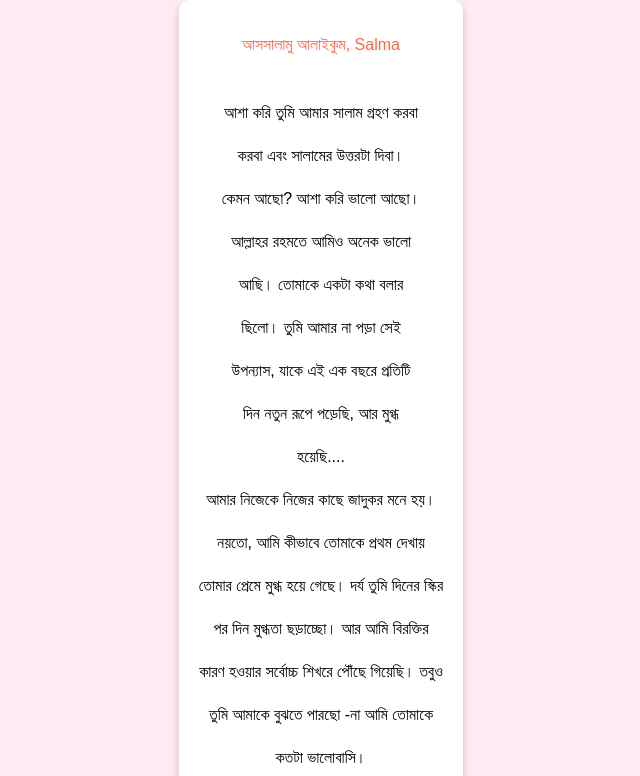
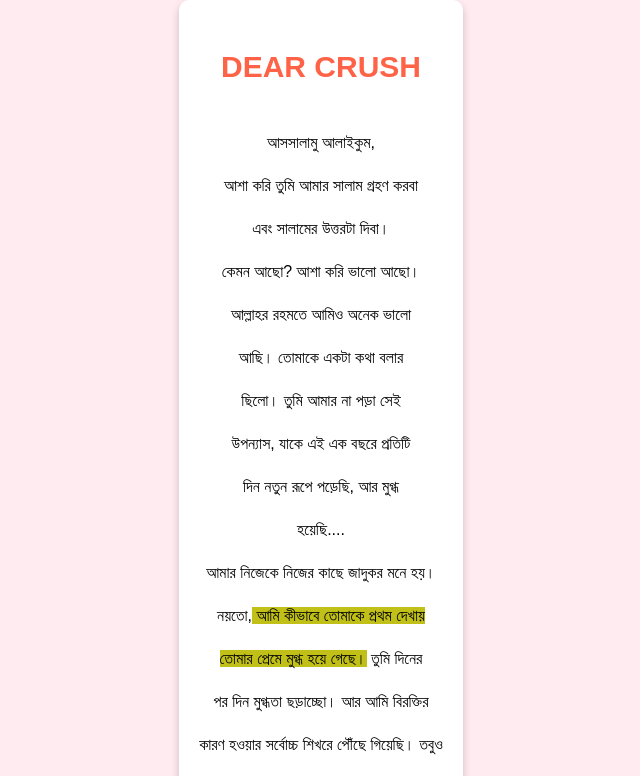
Before and after one commit to mdtarekhussain/salma2, a plain HTML site: page index.html in a window 1280 px wide. Both pictures are taken after a click on the element 639 px from the left and 472 px from the top of the page. Shown: the top 776 px of the page, without its empty margins (319-959 px from the left). Drawn offline with Linux system fonts and the light colour scheme.

Commit message:
add to text ad to color

```diff
--- a/index.css
+++ b/index.css
@@ -8,7 +8,10 @@ body {
   margin: 0;
   font-family: Arial, sans-serif;
 }
-
+#dear {
+  font-weight: 700;
+  font-size: 30px;
+}
 /* কার্ডের স্টাইল */
 .card {
   background: white;
@@ -42,6 +45,7 @@ body {
   background-color: black;
   padding-top: 8px;
   padding-bottom: 8px;
+  border-radius: 10px;
 }
 
 /* "Click the heart" মেসেজ লুকানো হবে যখন হার্ট ক্লিক হবে */
--- a/index.html
+++ b/index.html
@@ -15,10 +15,11 @@
       </div>
 
       <div id="loveText" class="text">
-        <p class="signature">আসসালামু আলাইকুম, Salma</p>
+        <p class="signature" id="dear"> DEAR CRUSH </p>
         <p class="message">
+          <p>আসসালামু আলাইকুম,</p>
           <p>আশা করি তুমি আমার সালাম গ্রহণ করবা</p>
-          <p>করবা এবং সালামের উত্তরটা দিবা।</p>
+          <p> এবং সালামের উত্তরটা দিবা।</p>
            <p>কেমন আছো?  আশা করি ভালো আছো। </p>
            <p>আল্লাহর রহমতে আমিও অনেক ভালো</p>
            <p>আছি। তোমাকে একটা কথা বলার</p>
@@ -28,8 +29,8 @@
 
         <p> হয়েছি.... <br></p>
         <p>আমার নিজেকে নিজের কাছে জাদুকর মনে হয়।</p>
-        <p> নয়তো, আমি কীভাবে তোমাকে প্রথম দেখায়</p>
-        <p>তোমার প্রেমে মুগ্ধ হয়ে গেছে। দর্য তুমি দিনের স্কির</p>
+        <p> নয়তো,<span class="koto"> আমি কীভাবে তোমাকে প্রথম দেখায়</span></p>
+        <p><span class="koto">তোমার প্রেমে মুগ্ধ হয়ে গেছে।</span>  তুমি দিনের</p>
         <p>পর দিন মুগ্ধতা ছড়াচ্ছো। আর আমি বিরক্তির</p>
 
         <p>কারণ হওয়ার সর্বোচ্চ শিখরে পৌঁছে গিয়েছি। তবুও</p>
@@ -37,7 +38,7 @@
         <p>    তুমি আমাকে বুঝতে পারছো -না আমি তোমাকে </p>
         <p>কতটা ভালোবাসি।</p>
           <p> তুমি কি আমার আঁধার ঘরের</p>
-      <p>   আলো হবে? সারা জীবনের জন্য। আশা</p>
+      <p>   আলো হবে? <span class="koto">সারা জীবনের জন্য।</span> আশা</p>
 <p> করি তুমি আমার লেখা গুলো দেখে</p>
  <p>বুঝতে পারবে,</p>
           <p class="koto">আমি তোমাকে কতটা ভালোবাসি।</p>
```
